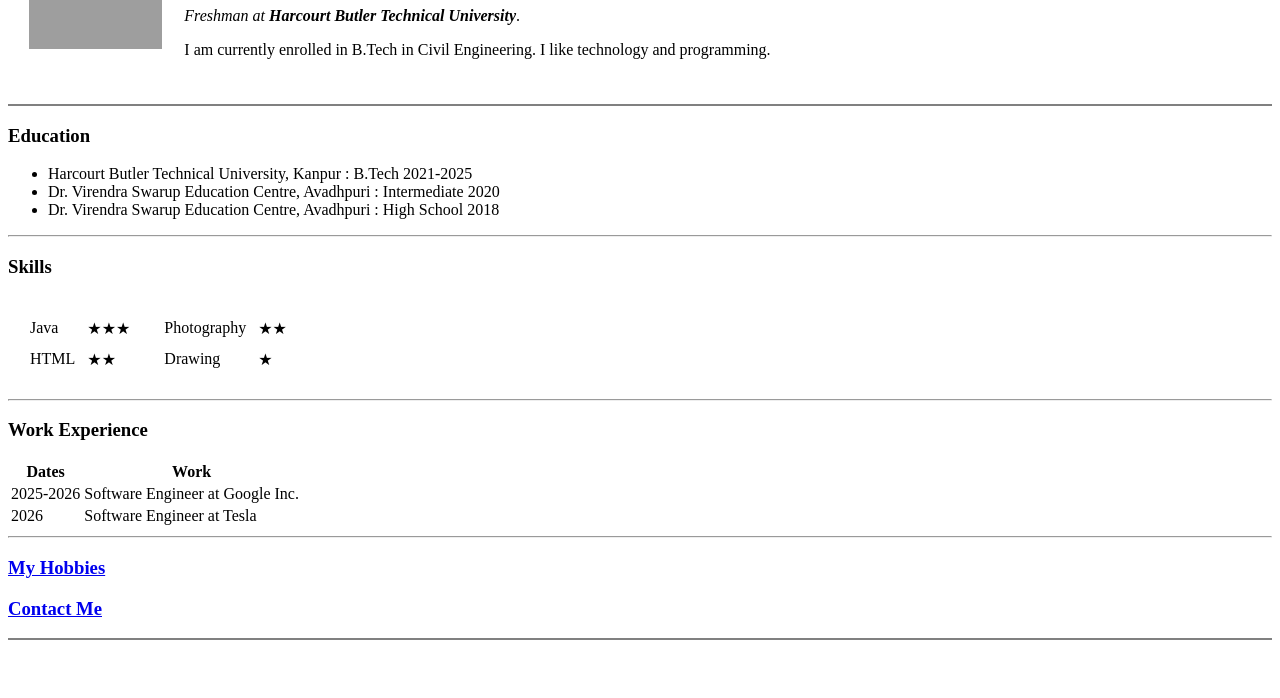
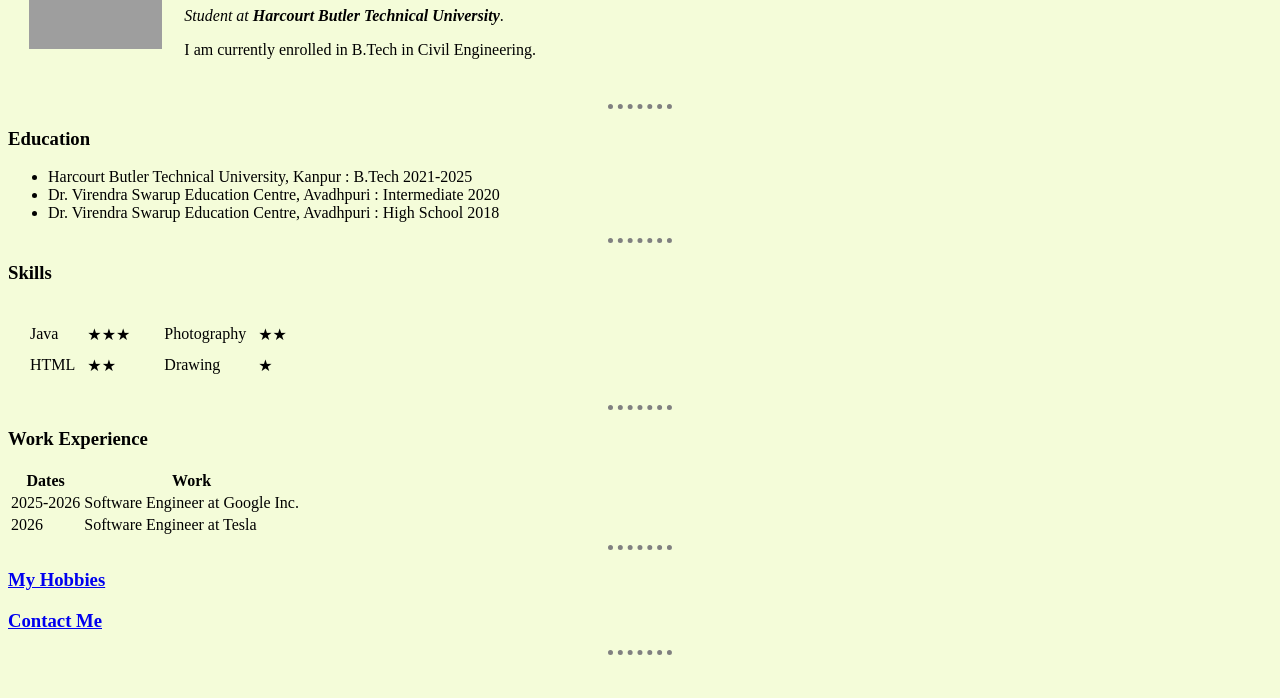
Before and after one commit to aryan-42/web-development, a plain HTML site: page Web Development/HTML - Personal Site/index.html in a window 1280 px wide. Shown: the part 102-800 px from the top of the page. Drawn offline with Linux system fonts and the light colour scheme; grey boxes are pictures that could not be loaded.

Commit message:
Updated styling (background and hr) using basic CSS and added few resources

```diff
--- a/Web Development/HTML - Personal Site/index.html
+++ b/Web Development/HTML - Personal Site/index.html
@@ -4,7 +4,23 @@
 <head>
   <meta charset="utf-8">
   <title>⚝ Aryan's Personal Site </title>
+
+  <style>
+    body {
+      background-color: #F4FCD9;
+    }
+
+    hr {
+      background-color: #F4FCD9;
+      border-style: none;
+      border-top-style: dotted;
+      border-color: grey;
+      border-width: 5px;
+      width: 5%;
+    }
+  </style>
 </head>
+
 
 <body>
   <table cellspacing="20">
@@ -13,13 +29,13 @@
 
       <td>
         <h1>Aryan Singh</h1>
-        <p><em>Freshman at <strong>Harcourt Butler Technical University</strong></em>.</p>
-        <p>I am currently enrolled in B.Tech in Civil Engineering. I like technology and programming.</p>
+        <p><em>Student at <strong>Harcourt Butler Technical University</strong></em>.</p>
+        <p>I am currently enrolled in B.Tech in Civil Engineering.</p>
       </td>
     </tr>
   </table>
 
-  <hr size="2" noshade>
+  <hr>
   <h3>Education</h3>
   <ul>
     <li>Harcourt Butler Technical University, Kanpur : B.Tech 2021-2025</li>
@@ -84,7 +100,7 @@
 
   <h3><a href="hobbies.html">My Hobbies</a> </h3>
   <h3><a href="contact-me.html">Contact Me</a> </h3>
-  <hr size="2" noshade>
+  <hr>
 
 </body>
 
```
Also changed, not shown: Web Development/HTML - Personal Site/contact-me.html (+2 -1 lines), 14 other files.
